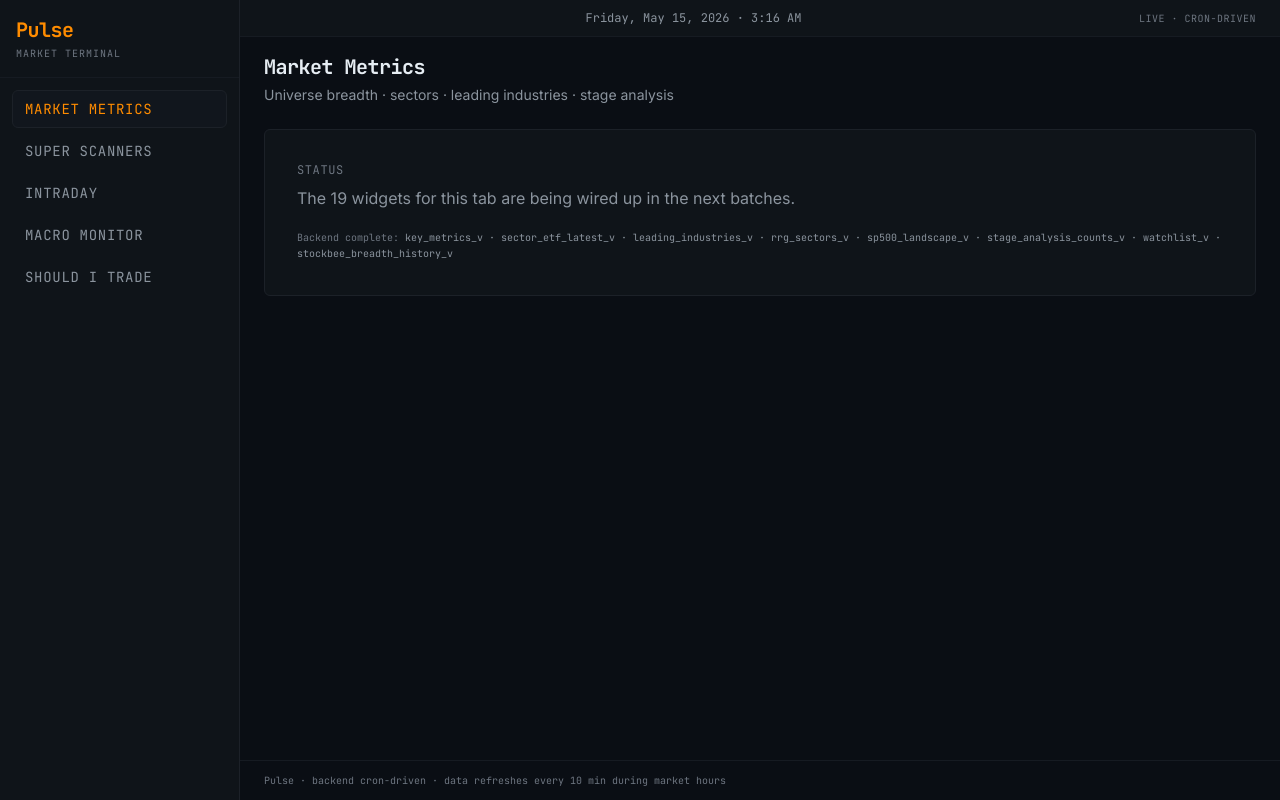
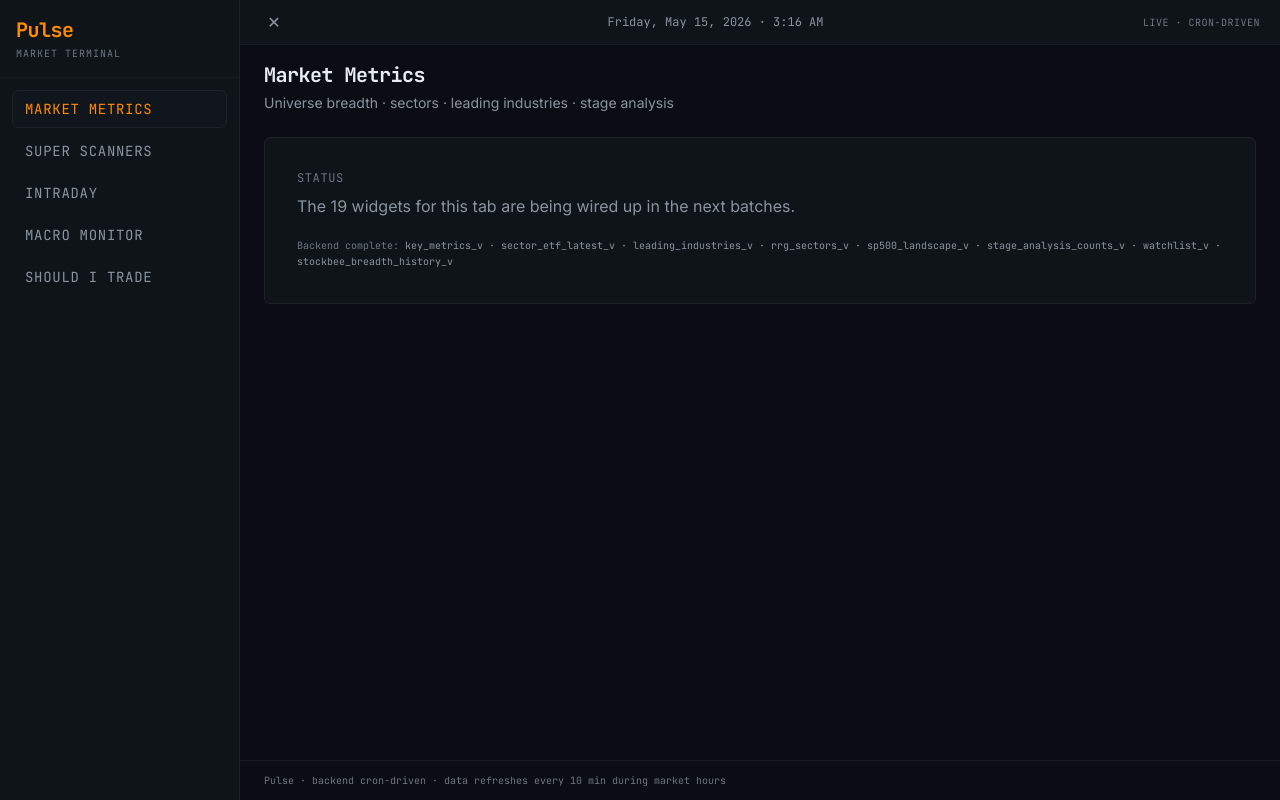
Before and after one commit to Jflores37/market-metrics-dashboard, a React (Vite) app: page / in a window 1280 px wide. Built offline with nearby package versions, Linux system fonts and the light colour scheme; no server answers; the database is empty.

Commit message:
Update TopBar.tsx

```diff
--- a/src/components/layout/TopBar.tsx
+++ b/src/components/layout/TopBar.tsx
@@ -1,7 +1,12 @@
 import { useEffect, useState } from "react";
 
-export default function TopBar() {
-  // Tick the clock once a minute so the time stays fresh
+export default function TopBar({
+  sidebarOpen,
+  onToggleSidebar,
+}: {
+  sidebarOpen: boolean;
+  onToggleSidebar: () => void;
+}) {
   const [now, setNow] = useState(() => new Date());
   useEffect(() => {
     const id = setInterval(() => setNow(new Date()), 60_000);
@@ -20,9 +25,18 @@ export default function TopBar() {
   });
 
   return (
-    <div className="px-4 md:px-6 py-2.5 border-b border-border-subtle bg-bg-card flex items-center justify-between gap-4">
-      <div className="font-mono text-xs text-text-dim shrink-0 md:hidden flex items-baseline gap-2">
-        <span className="text-accent-orange font-bold tracking-tight text-base">Pulse</span>
+    <div className="px-3 md:px-5 py-2 border-b border-border-subtle bg-bg-card flex items-center justify-between gap-3">
+      <div className="flex items-center gap-2 shrink-0">
+        <button
+          onClick={onToggleSidebar}
+          aria-label={sidebarOpen ? "Hide sidebar" : "Show sidebar"}
+          className="hidden md:flex items-center justify-center w-7 h-7 rounded text-text-secondary hover:text-accent-orange hover:bg-bg-hover transition-colors"
+        >
+          {sidebarOpen ? "✕" : "☰"}
+        </button>
+        <span className="text-accent-orange font-mono font-bold tracking-tight text-base md:hidden">
+          Pulse
+        </span>
       </div>
       <div className="font-mono text-xs text-text-secondary flex-1 text-center hidden sm:block tabular-nums">
         {date} · {time}
```
